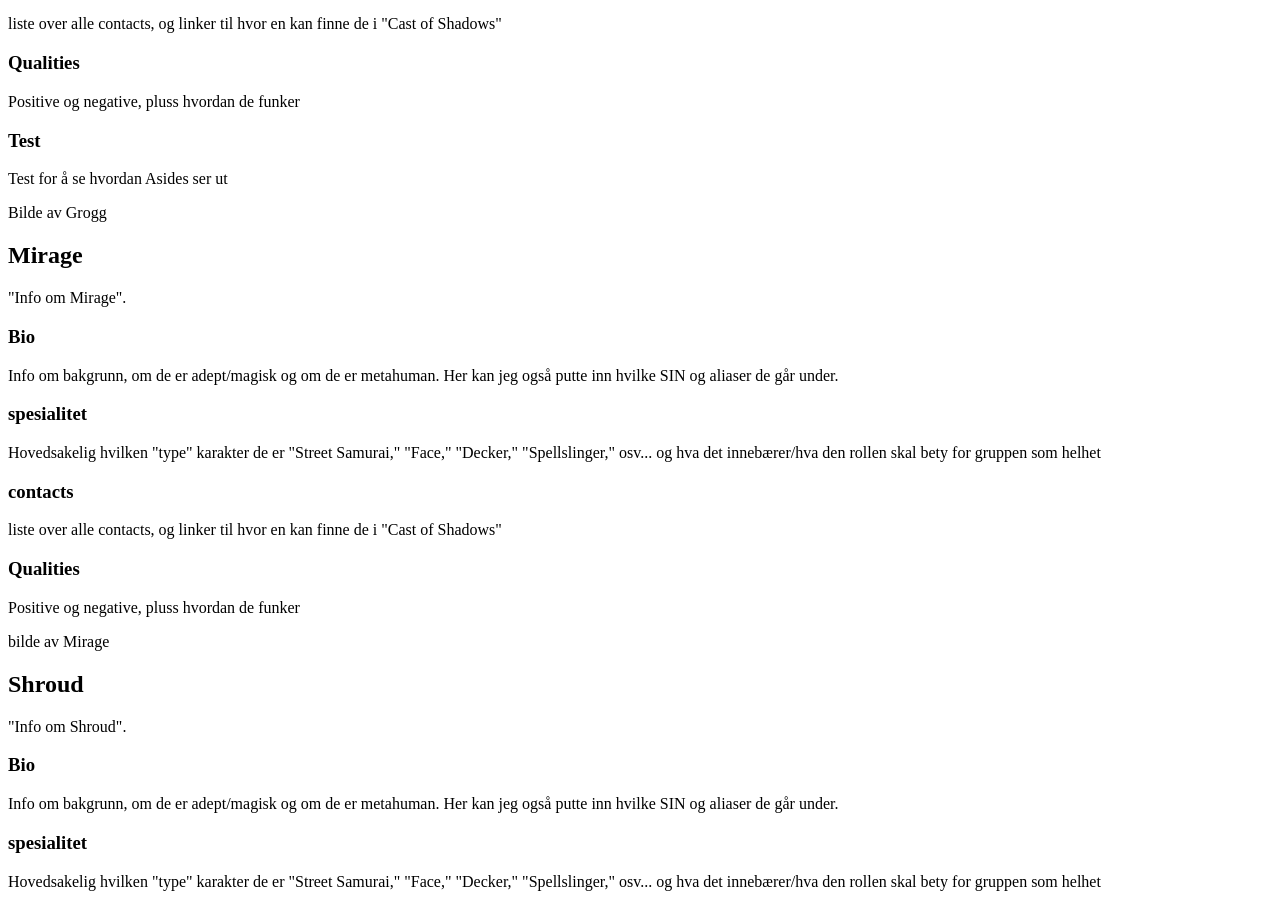
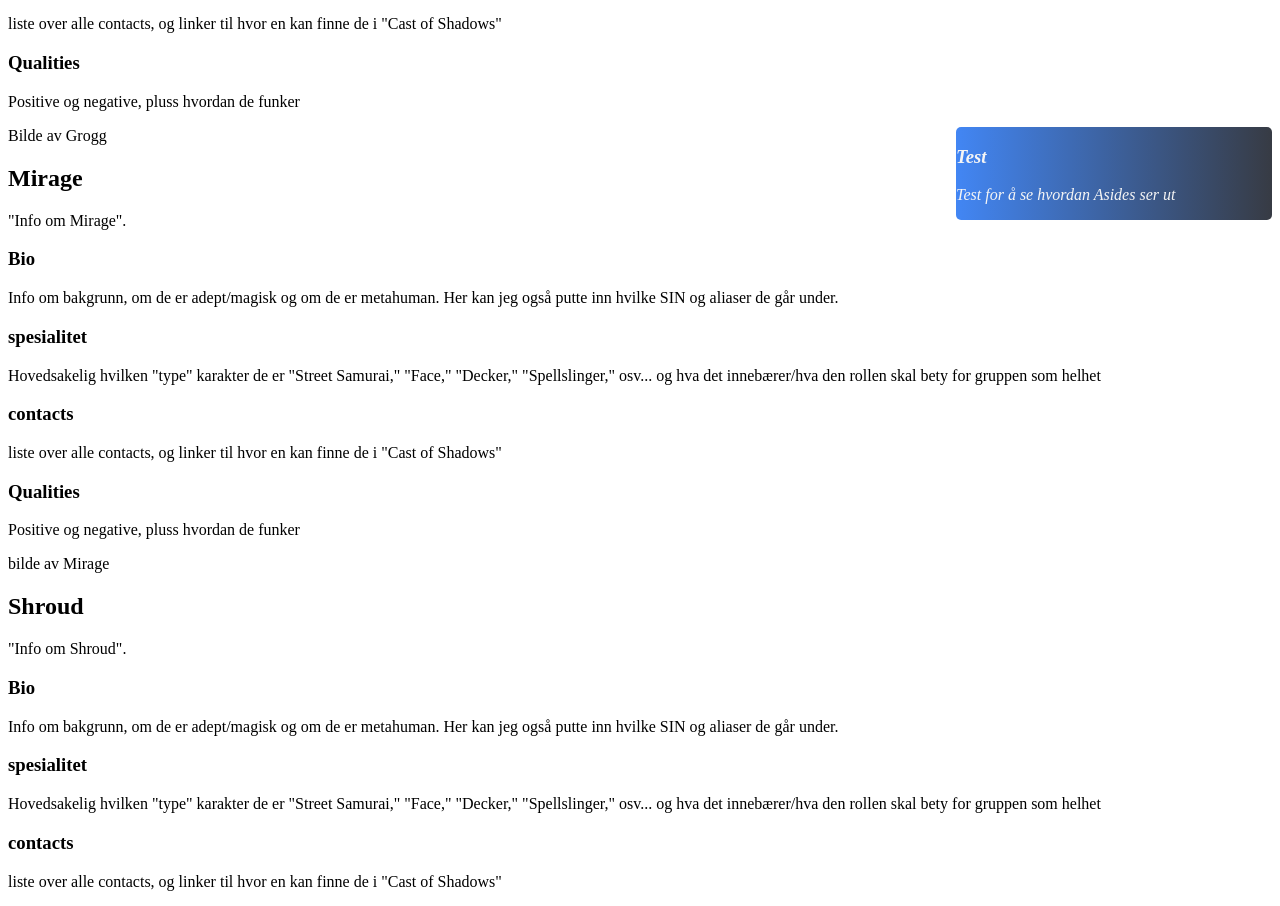
Before and after one commit to okliland-kodeloftet/Shadow210, a website: page index.html in a window 1280 px wide. Shown: the part 1262-2168 px from the top of the page. Drawn offline with Linux system fonts and the light colour scheme.

Commit message:
test på aside

```diff
--- a/index.html
+++ b/index.html
@@ -1,4 +1,19 @@
 <!DOCTYPE html>
+
+<title>Use of aside tag</title>
+    <style>
+    aside {
+      width: 25%;
+      margin-left: 15px;
+      float: right;
+      color: whitesmoke;
+      font-style: italic;
+      background: linear-gradient(to right, #4286f4, #373b44);
+      border-radius: 5px;
+    }
+    </style>
+
+
 <html lang="no">
   <head>
     <title>Shadow210 Hjem</title>
```
